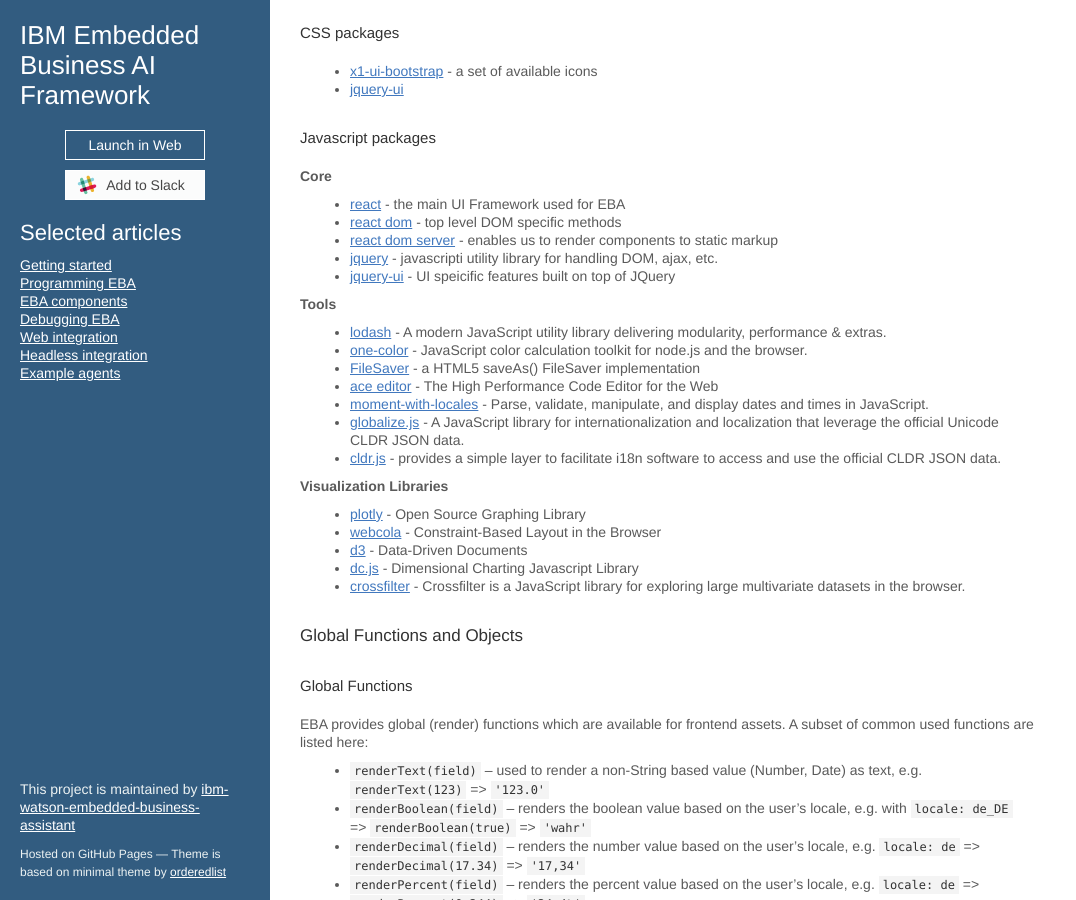
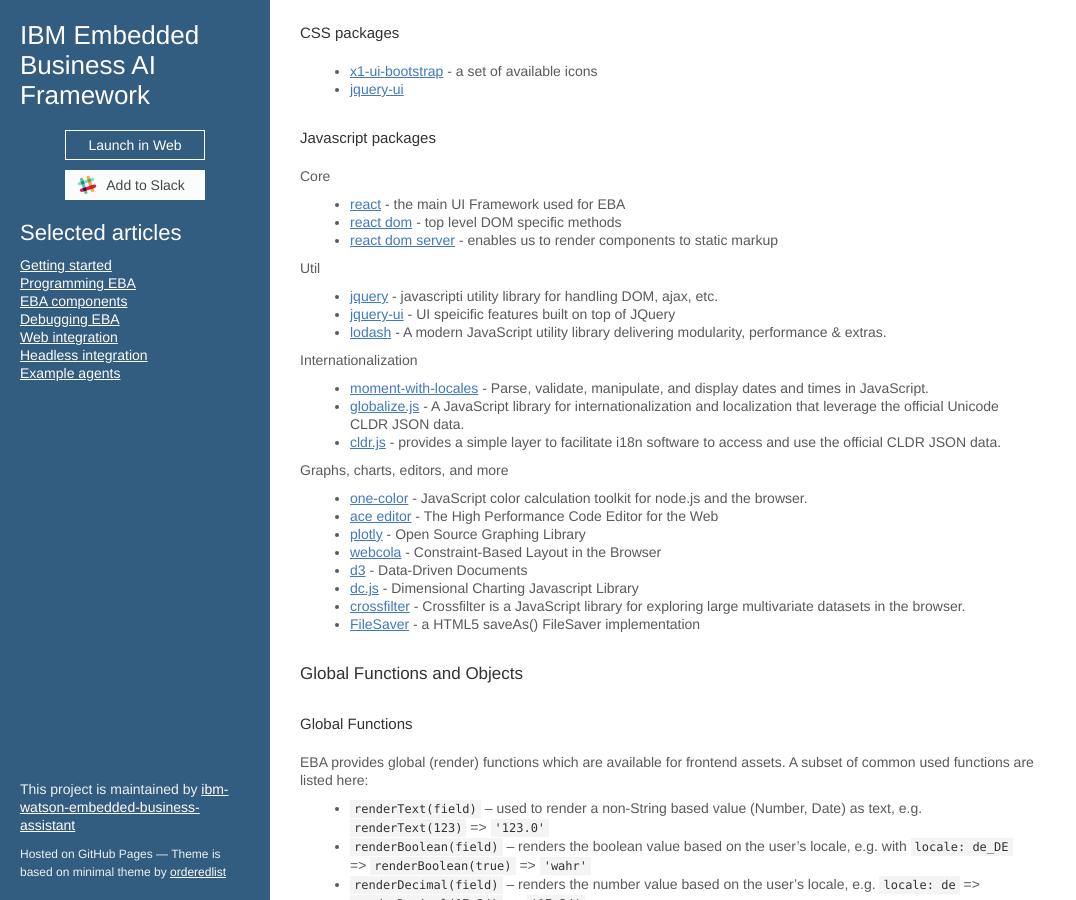
Before and after one commit to ibm-watson-embedded-business-assistant/eba-example-agents, a Jekyll site: the page built from docs/lab/assets/Frontend.md, in a window 1280 px wide and 900 px high, scrolled down 764 px. Shown: the whole window, without its empty margins (0-1076 px from the left). Built offline with Jekyll 4.4.1, drawn with Linux system fonts in a browser that asks for light colours; our own code applies the rules of GitHub Pages for plain Markdown files; the repository's description, which GitHub fills in, is left out.

Commit message:
Update Frontend.md

```diff
--- a/docs/lab/assets/Frontend.md
+++ b/docs/lab/assets/Frontend.md
@@ -30,28 +30,30 @@
 
 #### Javascript packages
 
-**Core**
+Core
 - [react](https://reactjs.org/) - the main UI Framework used for EBA
 - [react dom](https://reactjs.org/docs/react-dom.html) - top level DOM specific methods
 - [react dom server](https://reactjs.org/docs/react-dom-server.html) - enables us to render components to static markup
+
+Util
 - [jquery](https://jquery.com/) - javascripti utility library for handling DOM, ajax, etc.
 - [jquery-ui](https://jqueryui.com/) - UI speicific features built on top of JQuery
+- [lodash](https://lodash.com/) -  A modern JavaScript utility library delivering modularity, performance & extras.
 
-**Tools**
-- [lodash](https://lodash.com/) -  A modern JavaScript utility library delivering modularity, performance & extras.
-- [one-color](https://github.com/One-com/one-color) - JavaScript color calculation toolkit for node.js and the browser.
-- [FileSaver](https://github.com/eligrey/FileSaver.js/) - a HTML5 saveAs() FileSaver implementation
-- [ace editor](https://ace.c9.io/) - The High Performance Code Editor for the Web
+Internationalization
 - [moment-with-locales](https://momentjs.com/) - Parse, validate, manipulate, and display dates and times in JavaScript.
 - [globalize.js](https://github.com/globalizejs/globalize) - A JavaScript library for internationalization and localization that leverage the official Unicode CLDR JSON data.
 - [cldr.js](https://github.com/rxaviers/cldrjs) - provides a simple layer to facilitate i18n software to access and use the official CLDR JSON data.
 
-**Visualization Libraries**
+Graphs, charts, editors, and more
+- [one-color](https://github.com/One-com/one-color) - JavaScript color calculation toolkit for node.js and the browser.
+- [ace editor](https://ace.c9.io/) - The High Performance Code Editor for the Web
 - [plotly](https://plot.ly/javascript/) - Open Source Graphing Library
 - [webcola](https://ialab.it.monash.edu/webcola/) - Constraint-Based Layout in the Browser
 - [d3](https://d3js.org/) - Data-Driven Documents
 - [dc.js](https://dc-js.github.io/dc.js/) - Dimensional Charting Javascript Library
 - [crossfilter](http://square.github.io/crossfilter/) - Crossfilter is a JavaScript library for exploring large multivariate datasets in the browser.
+- [FileSaver](https://github.com/eligrey/FileSaver.js/) - a HTML5 saveAs() FileSaver implementation
 
 ### Global Functions and Objects
 
```
